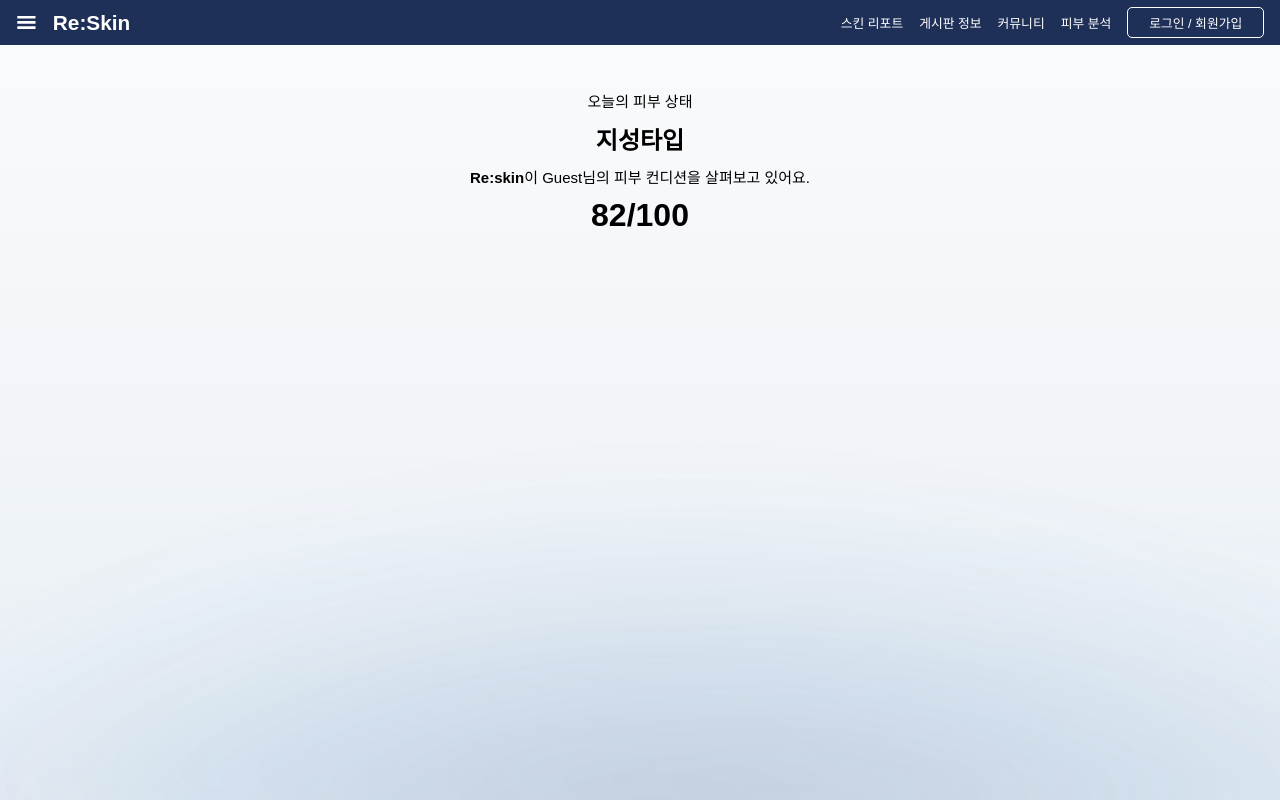
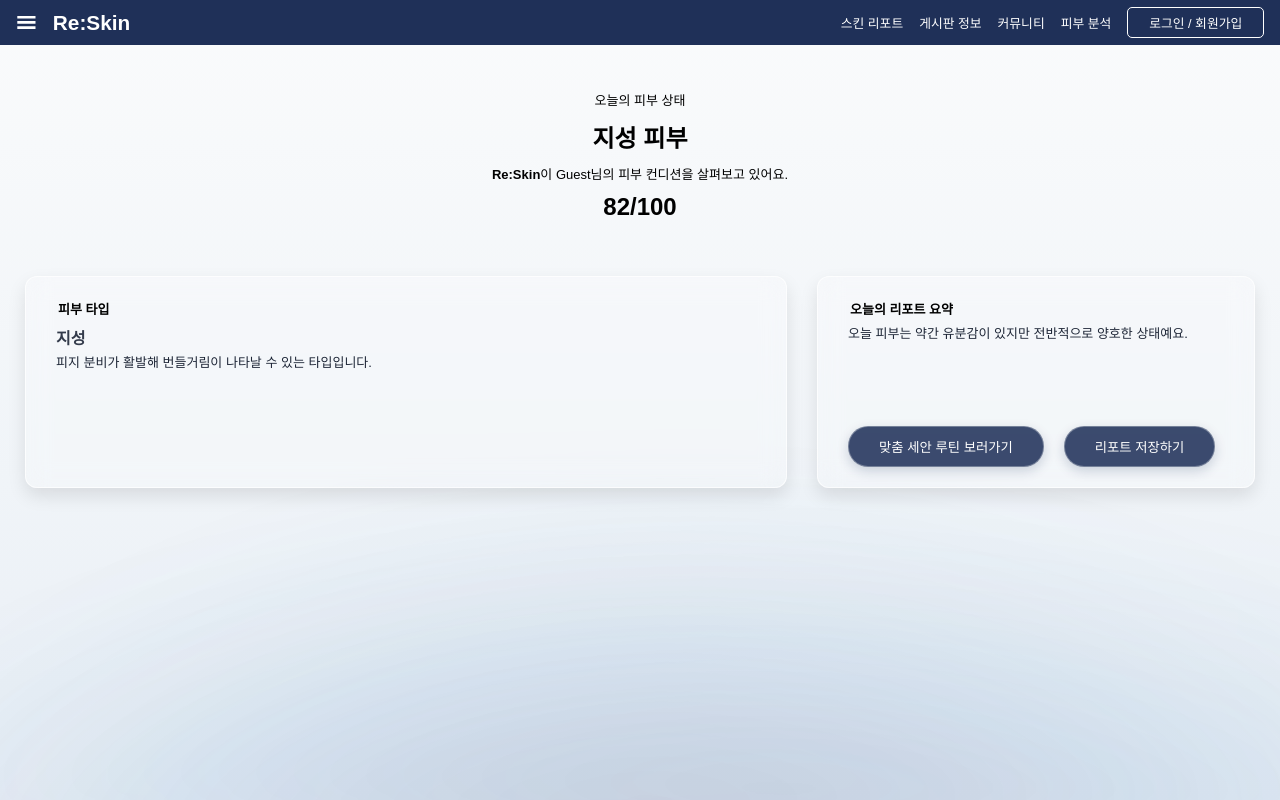
Before and after one commit to tab-captains/RE-Skin-fe, a React (Vite) app: page /result in a window 1280 px wide. Built offline with nearby package versions, Linux system fonts and the light colour scheme.

Commit message:
design: 분석 결과 페이지 상단 구성.

```diff
--- /dev/null
+++ b/src/features/analysis/components/ResultTop.jsx
@@ -0,0 +1,85 @@
+import styled, {keyframes} from "styled-components";
+import colors from "../../common/colors";
+
+/*api */
+import { skinAnalysis } from "../../../shared/api/skinAnalysis";
+
+const ResultTop = ()=>{
+const result = skinAnalysis;
+ return (
+  <Container>
+    <Wrapper>
+        <p>피부 타입</p>
+        <Title>{result.skinType}</Title>
+        <Description>{result.skinTypeDescription}</Description>
+    </Wrapper>
+    <Wrapper style={{flex: 1}}>
+      <p>오늘의 리포트 요약</p>
+      <Description>{result.dailySummary}</Description>
+      <ButtonWrapper>
+        <Button>맞춤 세안 루틴 보러가기</Button>
+        <Button>리포트 저장하기</Button>
+      </ButtonWrapper>
+    </Wrapper>
+  </Container>
+ );
+};
+export default ResultTop;
+
+const Container =styled.div`
+  margin-top: 50px;
+  display: flex;
+  gap: 30px;
+  justify-content: space-between;
+`
+const Wrapper= styled.div`
+  width: 700px;
+  height: 170px;
+  padding: 20px 30px;
+  border-radius: 12px;
+  display: flex;
+  flex-direction: column;
+  gap: 5px;
+  background-color: rgba(255, 255, 255, 0.2);
+  backdrop-filter: blur(12px);
+  -webkit-backdrop-filter: blur(12px);
+  border: 1px solid rgba(255, 255, 255, 0.7);
+  box-shadow: 0 8px 18px rgba(0, 0, 0, 0.1);
+  p{
+    font-weight: bold;
+    font-size: 13px;
+    margin: 2px;
+  }
+`
+const Title = styled.div`
+  font-weight: 600;
+  font-size: 16px;
+  color: rgba(30, 38, 55, 0.9);
+`
+const Description = styled.div`
+  font-size: 13px;
+  color: rgba(30, 38, 55, 1);
+  line-height: 1.4;
+`
+const ButtonWrapper = styled.div`
+  display: flex;
+  gap: 20px;
+  flex-direction: row;
+  margin-top: auto;
+`;
+const Button=styled.button`
+  border: none;
+  border-radius: 20px;
+  padding: 10px 30px;
+  background-color: ${colors.primary}DD;
+  color: white;
+  backdrop-filter: blur(3px);
+  border: 1px solid rgba(255,255,255,0.3);
+
+  box-shadow: 0 4px 12px ${colors.primary}33;
+  transition: 0.2s ease;
+
+  &:hover {
+    background-color: ${colors.primary}F2;
+  }
+`;
--- a/src/features/analysis/pages/AnalysisResultPage.jsx
+++ b/src/features/analysis/pages/AnalysisResultPage.jsx
@@ -2,6 +2,7 @@ import styled from "styled-components"
 import colors from "../../common/colors";
 import { useAuth } from "../../auth/context/AuthContext";
 import { skinAnalysis } from "../../../shared/api/skinAnalysis";
+import ResultTop from "../components/ResultTop";
 
 const AnalysisResultPage=()=>{
   const {user} =useAuth();
@@ -10,11 +11,11 @@ const AnalysisResultPage=()=>{
     <Container>
       <Header>
         <p style = {{marginTop: "20px"}}>오늘의 피부 상태</p>
-        <h2 style={{margin: "5px"}}>{result.skinType}타입</h2>
-        <p><b>Re:skin</b>이 {user ? user.username: "Guest"}님의 피부 컨디션을 살펴보고 있어요.</p>
-        <h1 style={{margin: "5px"}}>{result.score}/100</h1>
+        <h2>{result.skinType} 피부</h2>
+        <p><b>Re:Skin</b>이 {user ? user.username: "Guest"}님의 피부 컨디션을 살펴보고 있어요.</p>
+        <h2>{result.score}/100</h2>
       </Header>
-
+      <ResultTop />
     </Container>
   );
 };
@@ -23,8 +24,11 @@ export default AnalysisResultPage;
 const Header = styled.div`
   text-align: center;
   p{
-    font-size: 15px;
+    font-size: 13px;
     margin: 10px;
+  }
+  h2{
+    margin: 5px;
   }
 `
 const Container = styled.div`
--- a/src/features/layout/RootLayout.jsx
+++ b/src/features/layout/RootLayout.jsx
@@ -35,7 +35,6 @@ const Background = styled.div`
     );
   z-index: -1;
 
-  /* 블러 처리된 물결 그라데이션 */
   &::before {
     content: '';
     position: absolute;
@@ -54,7 +53,6 @@ const Background = styled.div`
     transform: rotate(-2deg);
   }
 
-  /* 추가 레이어로 깊이감 */
   &::after {
     content: '';
     position: absolute;
--- a/src/shared/api/skinAnalysis.js
+++ b/src/shared/api/skinAnalysis.js
@@ -1,4 +1,5 @@
 export const skinAnalysis = {
+
   "userId": 1,
   "skinType": "지성",
   "skinTypeDescription": "피지 분비가 활발해 번들거림이 나타날 수 있는 타입입니다.",
```
